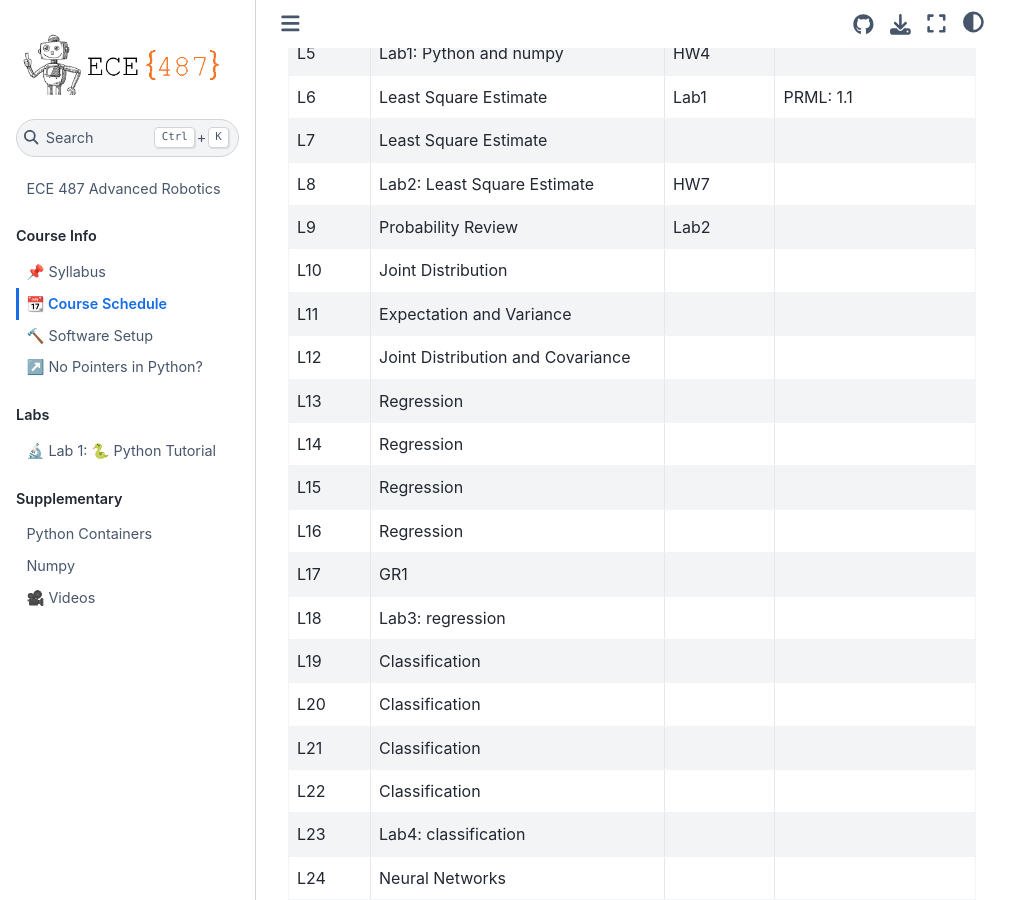
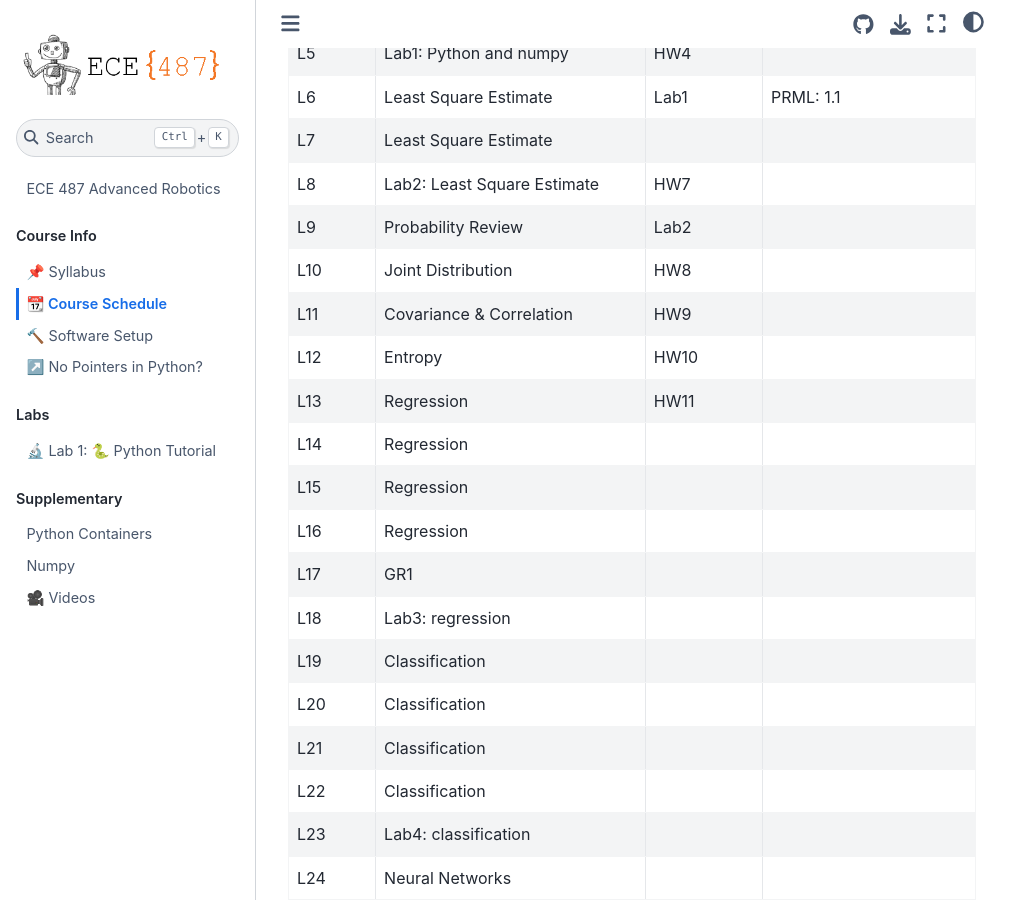
Before and after one commit to stanbaek/ece487, a Jupyter Book: the page built from docs/schedule.md, in a window 1280 px wide and 900 px high, scrolled down 632 px. Shown: the whole window, without its empty margins (0-1031 px from the left). Built offline with Jupyter Book 1.0.4 settings and Sphinx 7.4.7 and the Sphinx Book theme 1.1.4, drawn with Linux system fonts in a browser that asks for light colours.

Commit message:
updated schedule

```diff
--- a/docs/schedule.md
+++ b/docs/schedule.md
@@ -21,10 +21,10 @@ Reading:
  L7       | Least Square Estimate             |                    |
  L8       | Lab2: Least Square Estimate       | HW7                |
  L9       | Probability Review                | Lab2               |
- L10      | Joint Distribution                |                    |
- L11      | Expectation and Variance          |                    |
- L12      | Joint Distribution and Covariance |                    |
- L13      | Regression                        |                    |
+ L10      | Joint Distribution                | HW8                |
+ L11      | Covariance & Correlation          | HW9                |
+ L12      | Entropy                           | HW10               |
+ L13      | Regression                        | HW11               |
  L14      | Regression                        |                    |
  L15      | Regression                        |                    |
  L16      | Regression                        |                    |
```
